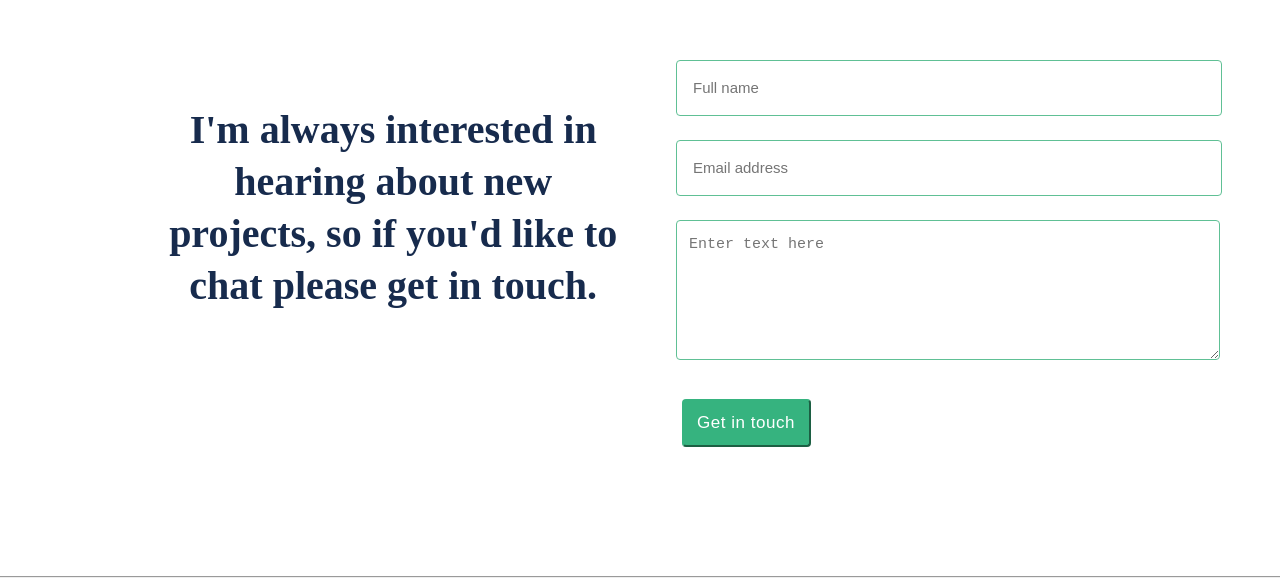
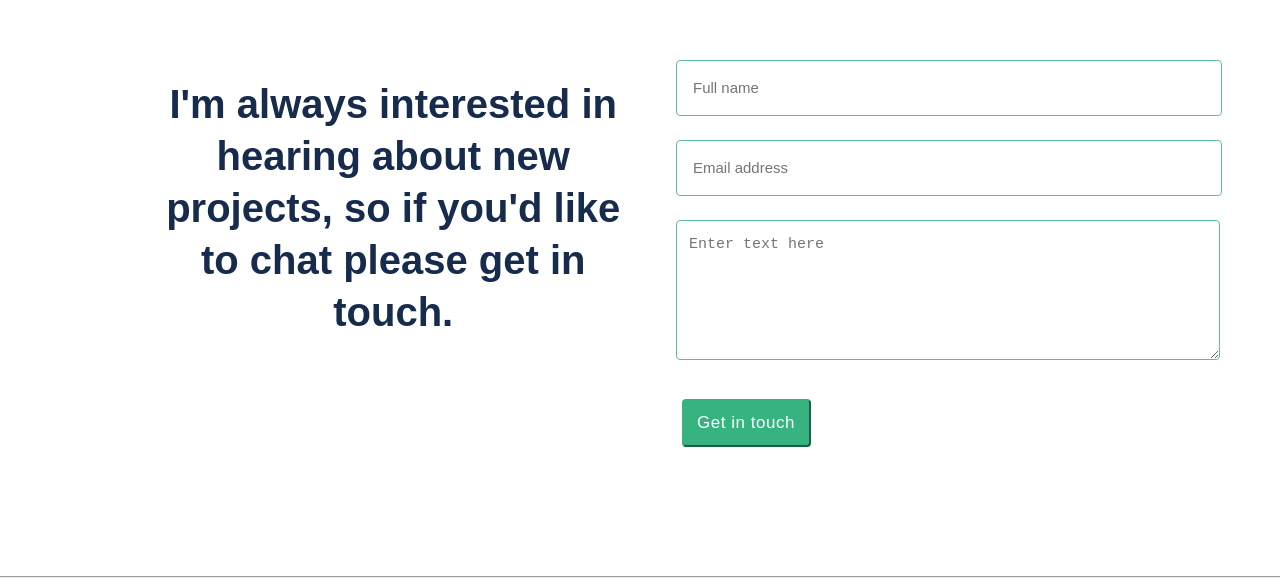
Before and after one commit to XRichardroidX/My-Microverse-Portfolio, a website: page index.html in a window 1280 px wide. Shown: the part 3080-3665 px from the top of the page. Drawn offline with Linux system fonts and the light colour scheme.

Commit message:
Change CSS font to match Figma

```diff
--- a/style.css
+++ b/style.css
@@ -438,9 +438,10 @@ h3 {
 }
 
 .contact-form h2 {
-  font-style: normal;
   font-weight: 700;
   font-size: 40px;
+  font-family: Arial, sans-serif;
+  font-style: normal;
   line-height: 52px;
   text-align: center;
   color: #172b4d;
@@ -564,6 +565,7 @@ hr {
     margin-left: -12vw;
     margin-right: -108px;
     font-style: normal;
+    font-family: Arial, sans-serif;
     font-weight: 700;
     font-size: 40px;
     line-height: 52px;
```
